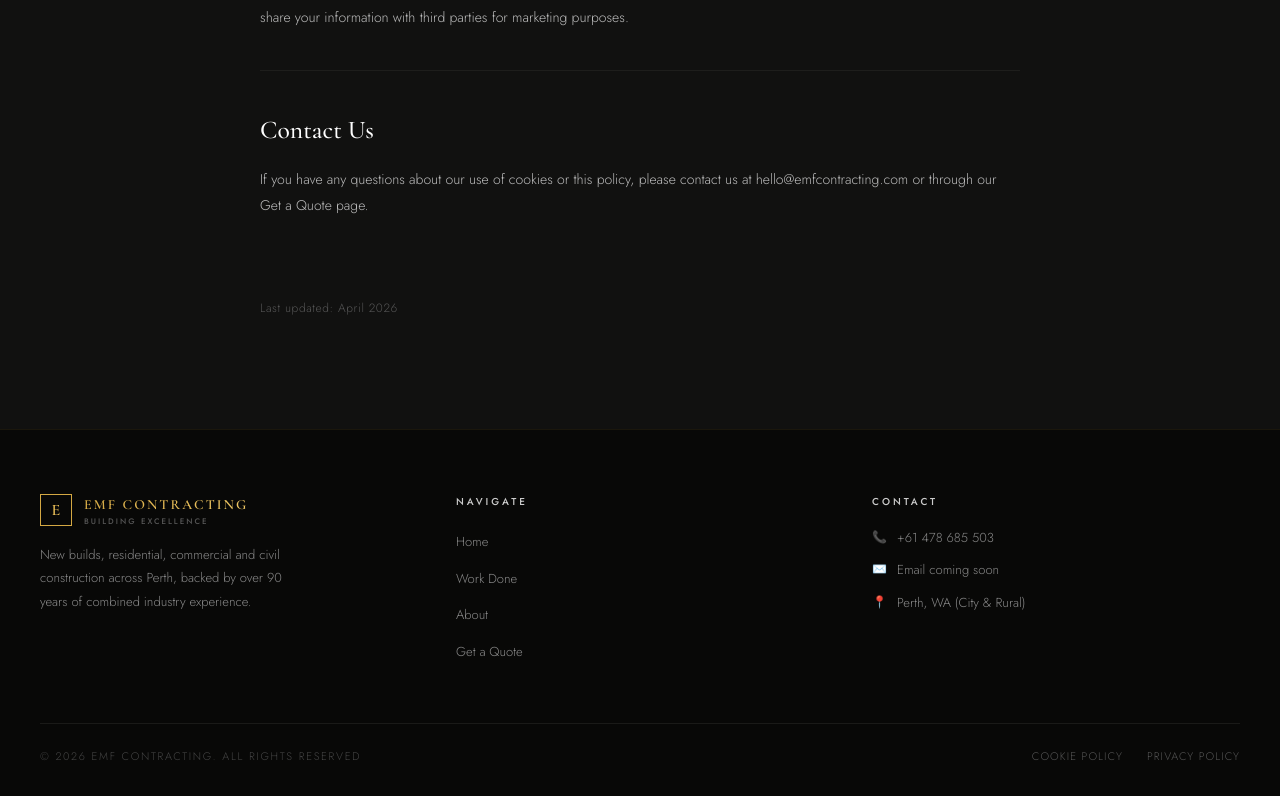
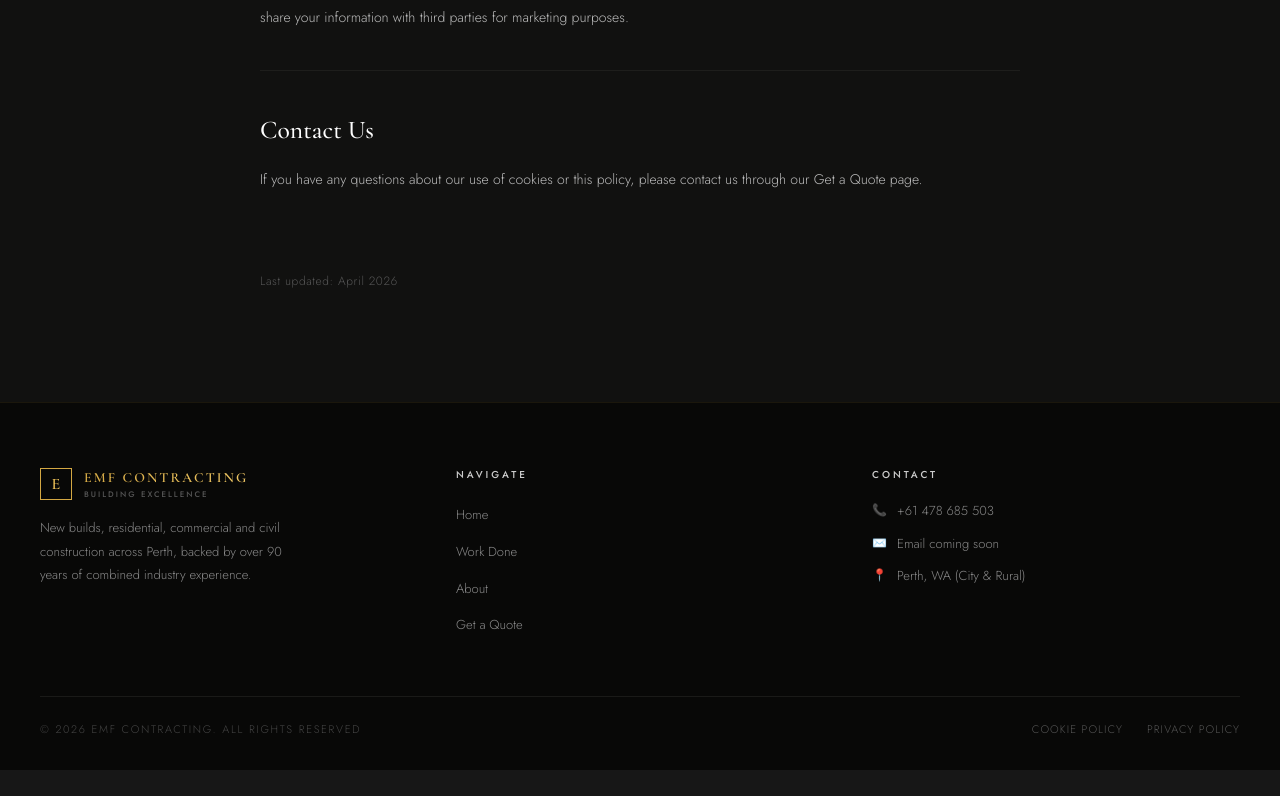
Before and after one commit to taavi34/emf-constructions, a Next.js app: page /cookies in a window 1280 px wide. Shown: the part 1482-2278 px from the top of the page. After the commit the page ends 2252 px from the top, so only its background shows below. Built offline with nearby package versions, Linux system fonts and the light colour scheme.

Commit message:
Update contact information in cookie policy
Removed email contact from cookie policy section.

```diff
--- a/src/app/cookies/page.tsx
+++ b/src/app/cookies/page.tsx
@@ -42,7 +42,7 @@ export default function CookiePolicyPage() {
             },
             {
               title: 'Contact Us',
-              body: 'If you have any questions about our use of cookies or this policy, please contact us at hello@emfcontracting.com or through our Get a Quote page.',
+              body: 'If you have any questions about our use of cookies or this policy, please contact us through our Get a Quote page.',
             },
           ].map((section, i) => (
             <div key={i} style={{ marginBottom: '2.5rem', paddingBottom: '2.5rem', borderBottom: i < 6 ? '1px solid #1e1e1c' : 'none' }}>
```
